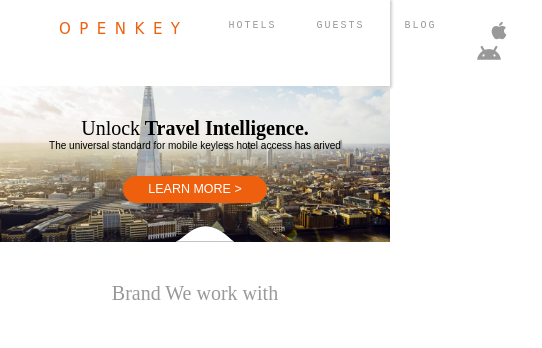
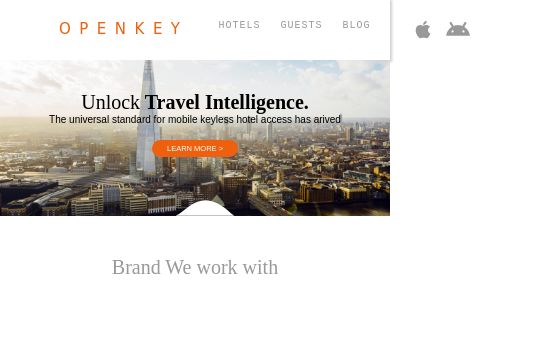
Before and after one commit to RashedEmon/Hotel_UI, a plain HTML site: page index.html in a window 390 px wide. Shown: the whole page, 542 px wide, since content can reach past the window. Drawn offline with Linux system fonts and the light colour scheme; a web font is replaced by a local one.

Commit message:
Some changed in style.css file for responsiveness. (logo,badge)

```diff
--- a/style.css
+++ b/style.css
@@ -33,7 +33,11 @@ body{
     color: #999999;
     cursor: pointer;
 }
+/*Icon*/
 .icon{
+    display: flex;
+    justify-content: space-between;
+    flex-wrap: nowrap;
     margin: 2rem;
     font-size: 2rem;
     color: #999999;
@@ -151,6 +155,7 @@ body{
     font-weight: lighter;
 }
 @media screen and (max-width: 720px) {
+
     .inImage p {
       font-size: 1em;
     }
@@ -158,8 +163,9 @@ body{
         font-size: 2em;
     }
     .link{
-
+        margin: 2rem 1rem;
         font-size: 1rem;
+        letter-spacing: 0.1rem;
     }
     .logo{
 
@@ -172,5 +178,9 @@ body{
         right: 45%;
         left: 45%;
     }
+    .badge{
+
+        font-size: 0.75rem;
+    }
 
 }
```
